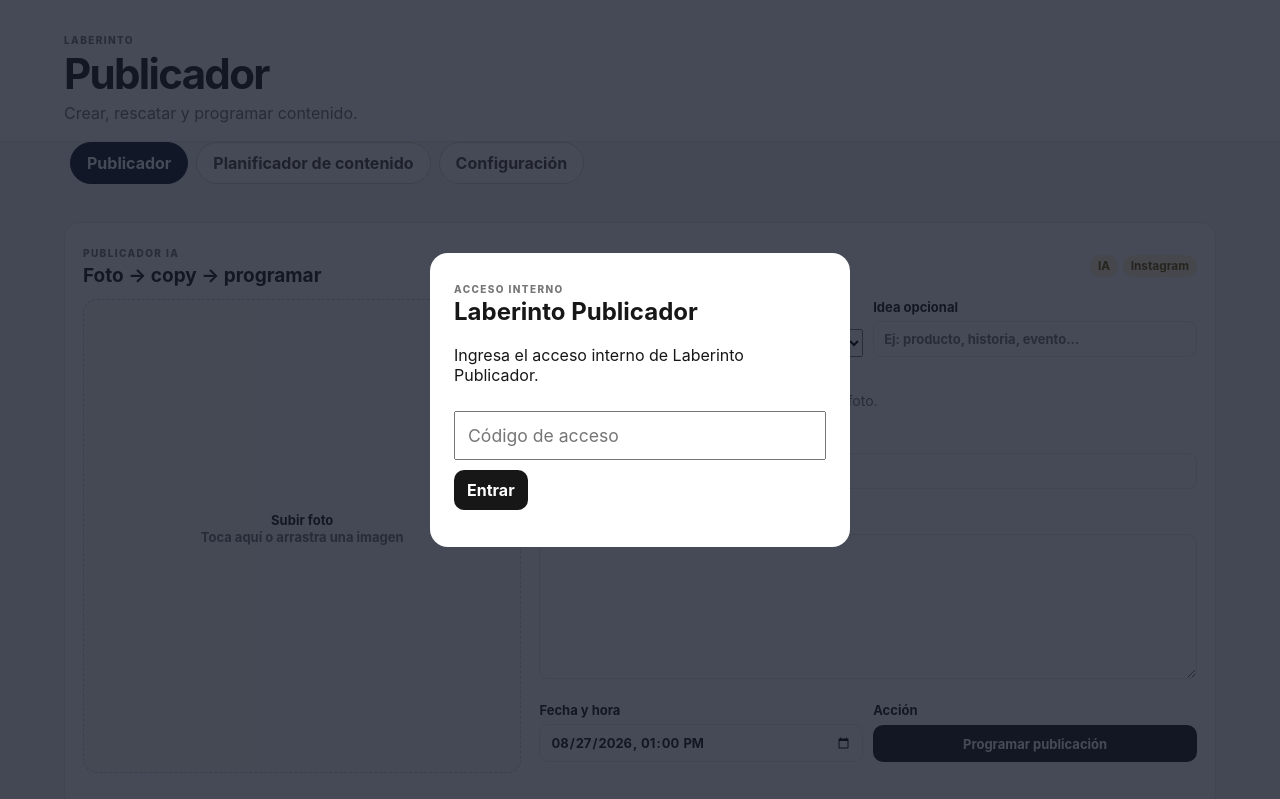
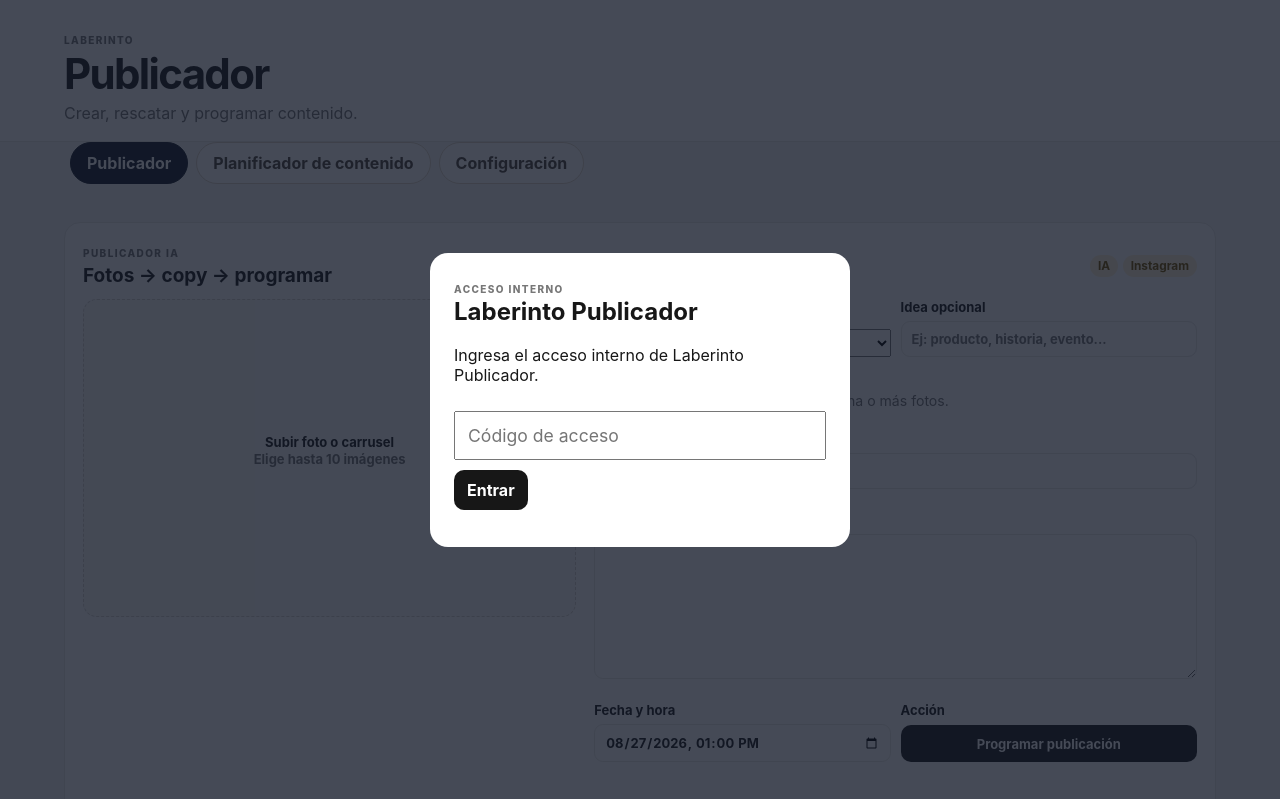
Before and after one commit to gtriders/laberinto-publicador, a plain HTML site: page index.html in a window 1280 px wide. Shown: the top 799 px of the page. Drawn offline with Linux system fonts and the light colour scheme; no server answers.

Commit message:
Enable carousel publishing flow

```diff
--- a/index.html
+++ b/index.html
@@ -8,5 +8,5 @@
 <section class="panel"><div class="panel-heading"><div><span class="eyebrow">BIBLIOTECA HISTÓRICA</span><h2>Contenido histórico</h2></div><label class="btn secondary file-label">Importar CSV<input id="historyImport" type="file" accept=".csv,text/csv" hidden></label></div><div id="libraryList" class="library-list"></div></section>
 </main>
 <dialog id="postDialog"><form id="postForm" method="dialog"><input id="postId" type="hidden"><div class="dialog-head"><div><span class="eyebrow">PUBLICACIÓN</span><h2 id="dialogTitle">Nueva publicación</h2></div><button type="button" id="closeDialog" class="icon-btn">×</button></div><div class="form-grid"><label>Marca<select id="postBrand" required></select></label><input id="postStatus" type="hidden" value="scheduled"><label>Fecha<input id="postDate" type="date" required /></label><label>Hora<input id="postTime" type="time" value="13:00" required /></label></div><label>Título<input id="postTitle" type="text" maxlength="120" required /></label><label>Texto<textarea id="postCopy" rows="6"></textarea></label><label>URL de imagen o video<input id="postMedia" type="url" placeholder="https://..." /></label><div class="dialog-actions"><button type="button" id="deletePostBtn" class="btn danger hidden">Cancelar publicación</button><span></span><button type="button" id="cancelBtn" class="btn secondary">Cerrar</button><button type="submit" class="btn primary">Guardar cambios</button></div></form></dialog>
-<script src="app.js?v=20260825m"></script><script src="supabase-sync.js?v=20260825"></script><script src="publish-flow-v2.js?v=20260826a"></script><script src="instagram-setup.js?v=20260825c"></script><script src="instagram-rescue.js?v=20260825e"></script><script src="settings.js?v=20260825b"></script><script src="brand-manual.js?v=20260826a"></script><script src="central-data.js?v=20260826a"></script><script src="planner.js?v=20260825a"></script>
+<script src="app.js?v=20260825m"></script><script src="supabase-sync.js?v=20260825"></script><script src="publish-flow-v3.js?v=20260826a"></script><script src="instagram-setup.js?v=20260825c"></script><script src="instagram-rescue.js?v=20260825e"></script><script src="settings.js?v=20260825b"></script><script src="brand-manual.js?v=20260826a"></script><script src="central-data.js?v=20260826a"></script><script src="planner.js?v=20260825a"></script>
 </body></html>
```
